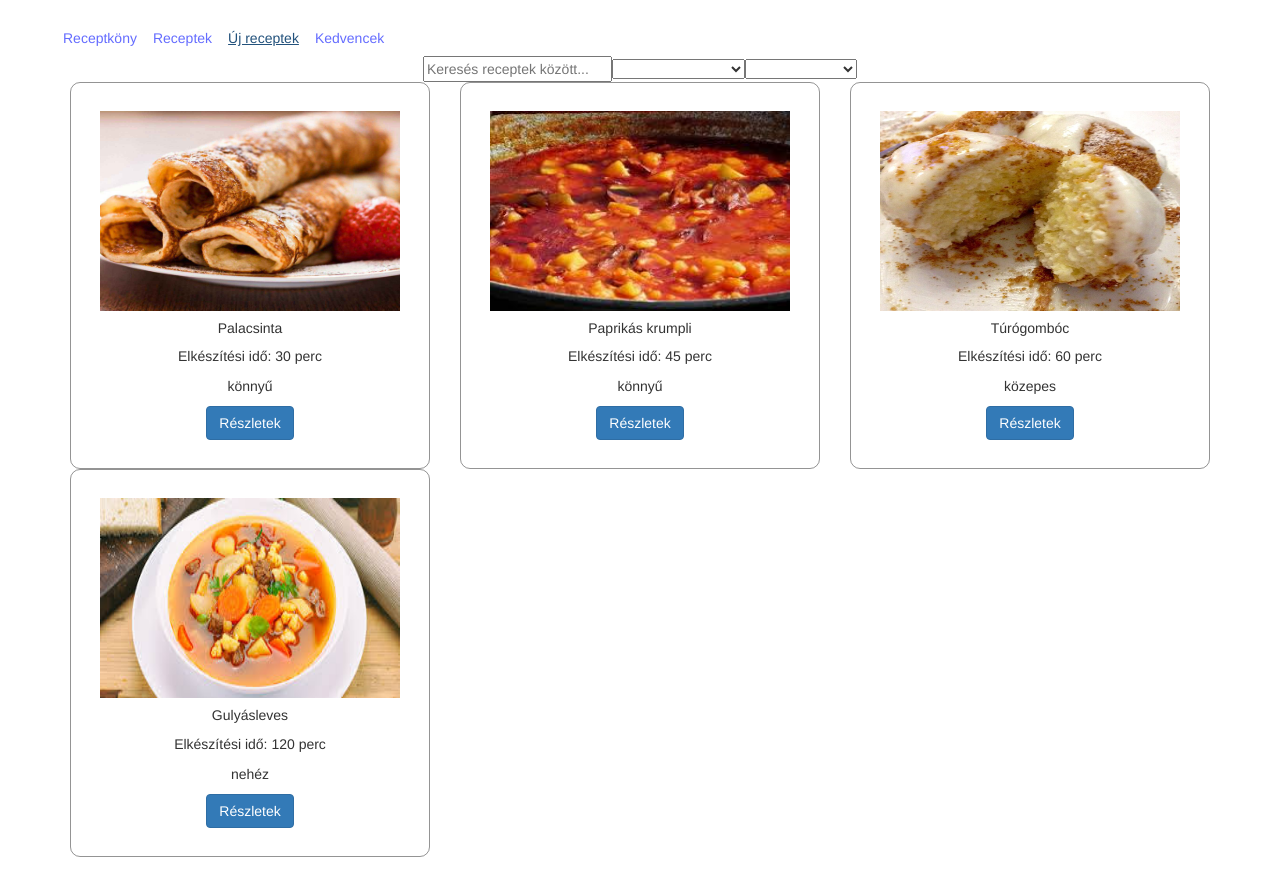
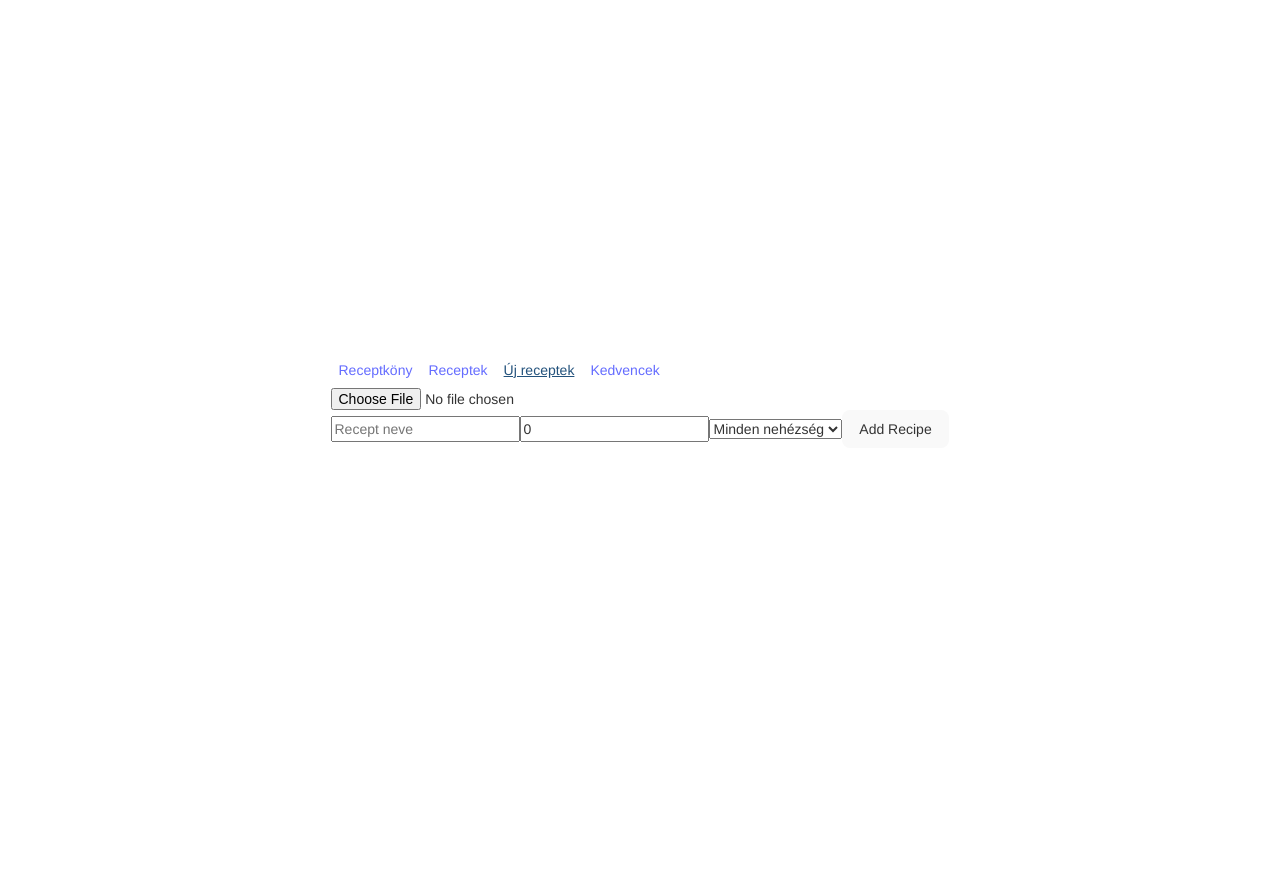
Before and after one commit to lenartaron/vueproject, a Vue app in the folder receptek/: page / in a window 1280 px wide. Both pictures are taken after a click on the link "Új receptek". After the commit the page ends 800 px from the top, so only its background shows below. Built offline with nearby package versions, Linux system fonts and the light colour scheme.

Commit message:
Új recept hozzáadás
Új receptek hozzáadása sikeresen implementálva

```diff
--- a/receptek/src/App.vue
+++ b/receptek/src/App.vue
@@ -1,14 +1,26 @@
 <script setup>
 import { ref, computed } from 'vue';
 import RecipieCard from './components/RecipeCard.vue';
-import { recipies as allRecipies } from './data/dummyData';
+import NewRecipe from './components/NewRecipe.vue';
+import { recipies as dummyRecipies } from './data/dummyData';
 
+const localRecipes = ref([]);
 const searchQuery = ref('');
 const difficultyFilter = ref('');
 const sortOption = ref('cookTime');
+const currentView = ref('recipes');
+
+const addNewRecipe = (newRecipe) => {
+  localRecipes.value.push({
+    id: dummyRecipies.length + localRecipes.value.length + 1,
+    ...newRecipe,
+  });
+};
 
 const filteredRecipies = computed(() => {
-  let filtered = allRecipies.filter((recipie) =>
+  const allRecipes = [...dummyRecipies, ...localRecipes.value];
+
+  let filtered = allRecipes.filter((recipie) =>
     recipie.name.toLowerCase().includes(searchQuery.value.toLowerCase())
   );
 
@@ -26,16 +38,25 @@ const filteredRecipies = computed(() => {
 
   return filtered;
 });
+
+const switchView = (view) => {
+  currentView.value = view;
+};
 </script>
 
 <template>
   <ul>
-    <li><a href="#">Receptköny</a></li>
-    <li><a href="#">Receptek</a></li>
-    <li><a href="#">Új receptek</a></li>
+    <li><a href="#" @click.prevent="switchView('recipes')">Receptköny</a></li>
+    <li><a href="#" @click.prevent="switchView('recipes')">Receptek</a></li>
+    <li><a href="#" @click.prevent="switchView('new')">Új receptek</a></li>
     <li><a href="#">Kedvencek</a></li>
   </ul>
-      <RecipieCard :recipies="filteredRecipies" />
+  <div v-if="currentView === 'recipes'">
+    <RecipieCard :recipies="filteredRecipies" />
+  </div>
+  <div v-if="currentView === 'new'">
+    <NewRecipe @add-recipe="addNewRecipe" />
+  </div>
 </template>
 
 <style scoped>
@@ -53,5 +74,10 @@ li {
 li a {
   display: block;
   padding: 8px;
+  cursor: pointer;
+}
+
+li a:hover {
+  background-color: #ddd;
 }
 </style>
--- a/receptek/src/components/NewRecipe.vue
+++ b/receptek/src/components/NewRecipe.vue
@@ -1,20 +1,46 @@
+<script setup>
+import { ref, defineEmits } from 'vue';
+
+const emit = defineEmits(['add-recipe']);
+
+const newRecipe = ref({
+  name: '',
+  cookTime: 0,
+  difficulty: '',
+  img: '',
+});
+
+const handleFileInput = (event) => {
+  const file = event.target.files[0];
+  newRecipe.value.img = URL.createObjectURL(file);
+};
+
+const submitRecipe = () => {
+  if (newRecipe.value.name && newRecipe.value.cookTime && newRecipe.value.difficulty && newRecipe.value.img) {
+    emit('add-recipe', newRecipe.value);
+    newRecipe.value = { name: '', cookTime: 0, difficulty: '', img: '' };
+    alert('Sikeresen feltöltötted ezt a receptet');
+  } else {
+    alert('Töltsed ki az összes mezőt!');
+  }
+};
+</script>
+newRecipe.cookTime
 <template>
-    <form>
-        <input type="file" id="myFile" name="filename">
-        <input type="text">
-        <input type="number">
-        <select id="difficultyFilter">
+  <form @submit.prevent="submitRecipe">
+    <input type="file" @change="handleFileInput" />
+    <input v-model="newRecipe.name" type="text" placeholder="Recept neve" />
+    <input v-model="newRecipe.cookTime" type="number" placeholder="Főzési idő (percekben)" />
+    <select v-model="newRecipe.difficulty">
       <option value="">Minden nehézség</option>
       <option value="könnyű">Könnyű</option>
       <option value="közepes">Közepes</option>
       <option value="nehéz">Nehéz</option>
     </select>
+    <button type="submit">Add Recipe</button>
   </form>
+</template>
 
-</template>
-<script setup>
-
-</script>
 <style scoped>
 
 </style>
```
Lines whose indentation alone changed are shown as unchanged.
